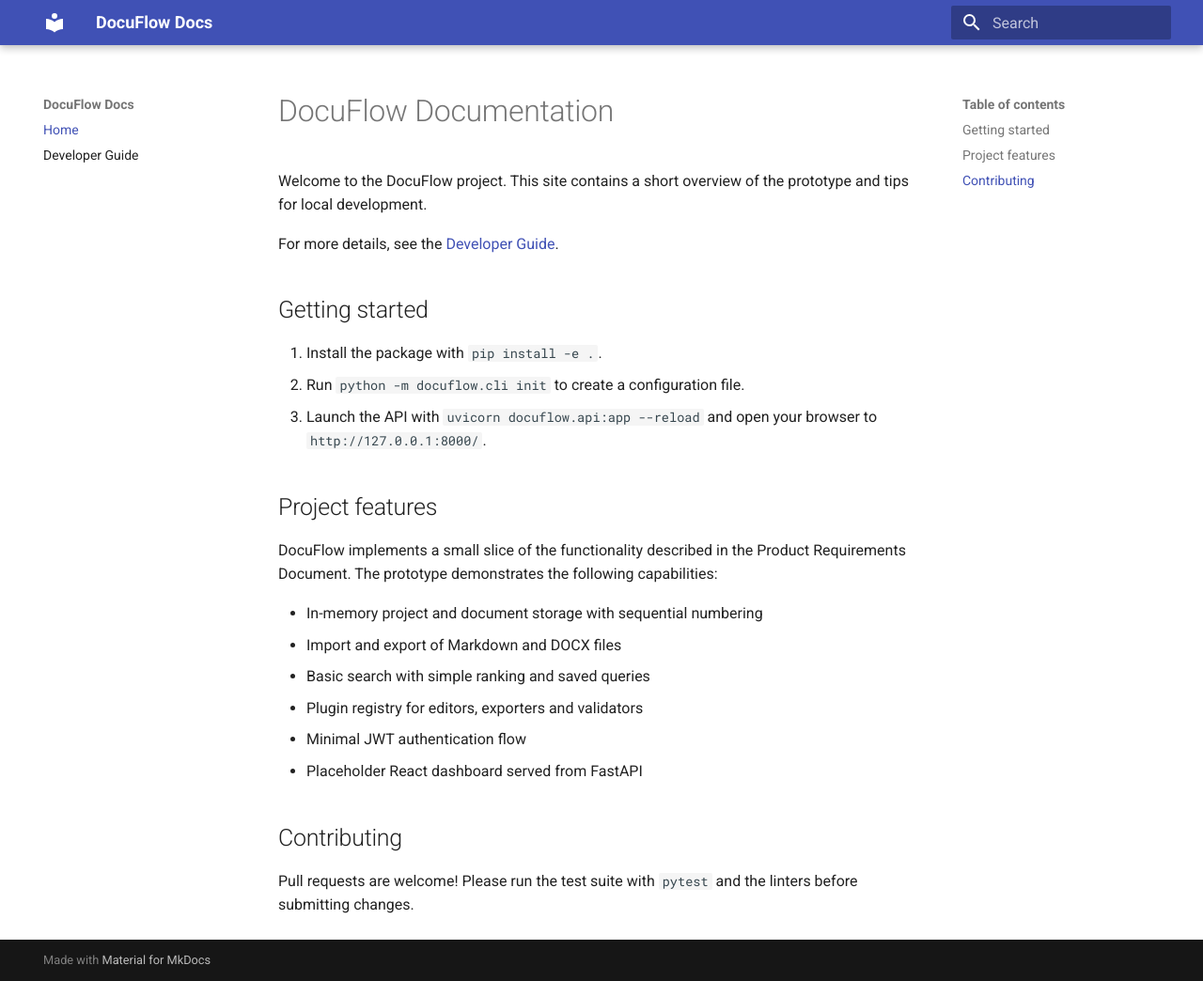
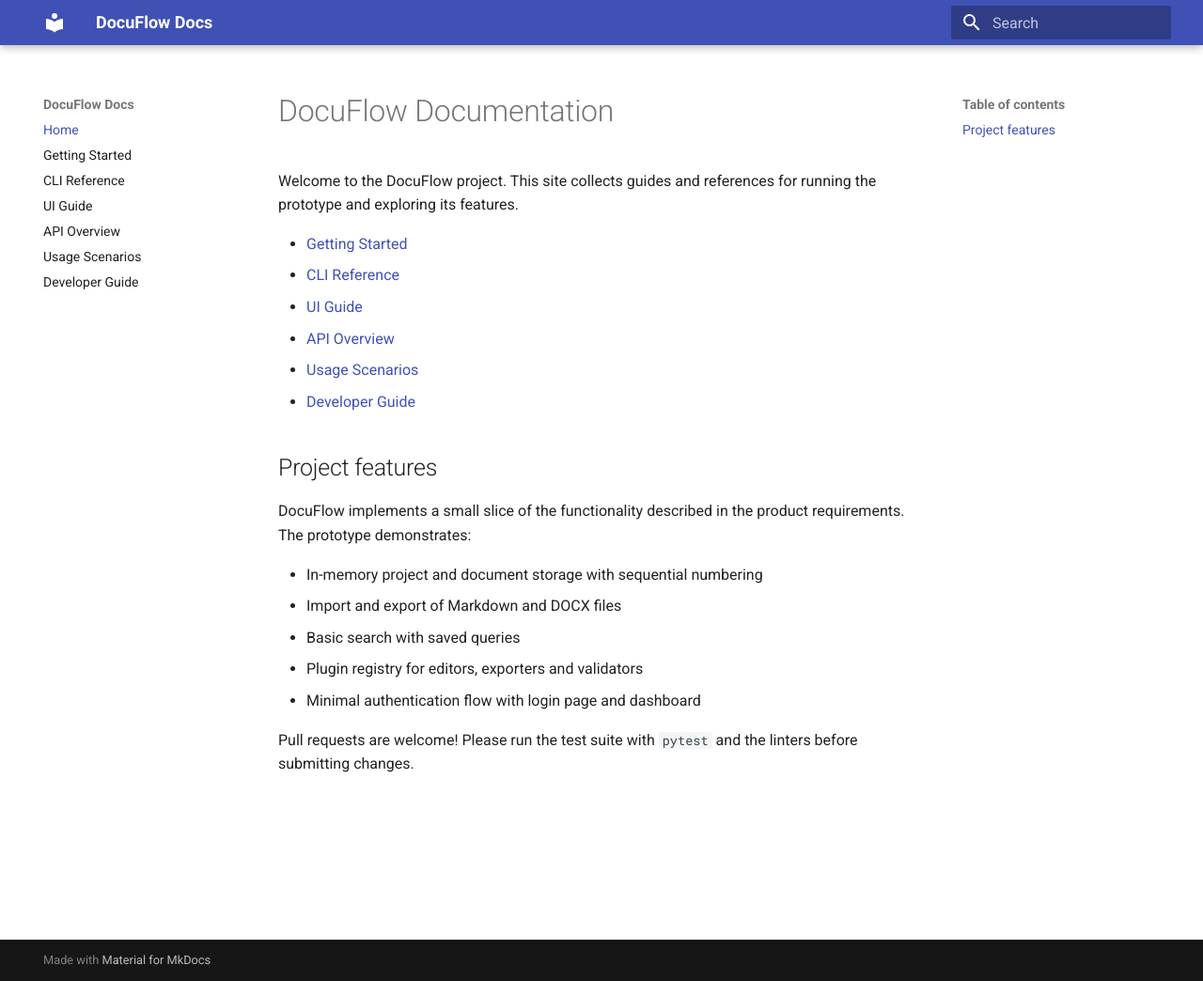
Before and after one commit to eputnam77/DocReview360, an MkDocs documentation site: the page built from docs/index.md, in a window 1280 px wide and 1044 px high. Shown: the whole window at 94% size. Built offline with MkDocs 1.6.1 and Material for MkDocs 9.7.7, drawn with Linux system fonts in a browser that asks for light colours.

Commit message:
docs: expand user guides and CLI reference

```diff
--- a/docs/index.md
+++ b/docs/index.md
@@ -1,32 +1,22 @@
-
 # DocuFlow Documentation
 
-Welcome to the DocuFlow project. This site contains a short overview of the
-prototype and tips for local development.
+Welcome to the DocuFlow project. This site collects guides and references for running the prototype and exploring its features.
 
-For more details, see the [Developer Guide](developer.md).
-
-## Getting started
-
-1. Install the package with `pip install -e .`.
-2. Run `python -m docuflow.cli init` to create a configuration file.
-3. Launch the API with `uvicorn docuflow.api:app --reload` and open your browser
-   to `http://127.0.0.1:8000/`.
+- [Getting Started](getting_started.md)
+- [CLI Reference](cli.md)
+- [UI Guide](ui.md)
+- [API Overview](api_overview.md)
+- [Usage Scenarios](scenarios.md)
+- [Developer Guide](developer.md)
 
 ## Project features
 
-DocuFlow implements a small slice of the functionality described in the
-Product Requirements Document.  The prototype demonstrates the following
-capabilities:
+DocuFlow implements a small slice of the functionality described in the product requirements. The prototype demonstrates:
 
 - In-memory project and document storage with sequential numbering
 - Import and export of Markdown and DOCX files
-- Basic search with simple ranking and saved queries
+- Basic search with saved queries
 - Plugin registry for editors, exporters and validators
-- Minimal JWT authentication flow
-- Placeholder React dashboard served from FastAPI
+- Minimal authentication flow with login page and dashboard
 
-## Contributing
-
-Pull requests are welcome! Please run the test suite with `pytest` and the
-linters before submitting changes.
+Pull requests are welcome! Please run the test suite with `pytest` and the linters before submitting changes.
--- a/mkdocs.yml
+++ b/mkdocs.yml
@@ -2,6 +2,11 @@
 site_url: https://example.com/docuflow
 nav:
   - Home: index.md
+  - Getting Started: getting_started.md
+  - CLI Reference: cli.md
+  - UI Guide: ui.md
+  - API Overview: api_overview.md
+  - Usage Scenarios: scenarios.md
   - Developer Guide: developer.md
 docs_dir: docs
 theme:
```
Also changed, not shown: CHANGELOG.md (added, +11 -0 lines), README.md (+18 -21 lines), docs/api_overview.md (added, +30 -0 lines), docs/cli.md (added, +26 -0 lines), docs/getting_started.md (added, +34 -0 lines), docs/scenarios.md (added, +18 -0 lines), docs/ui.md (added, +17 -0 lines).
